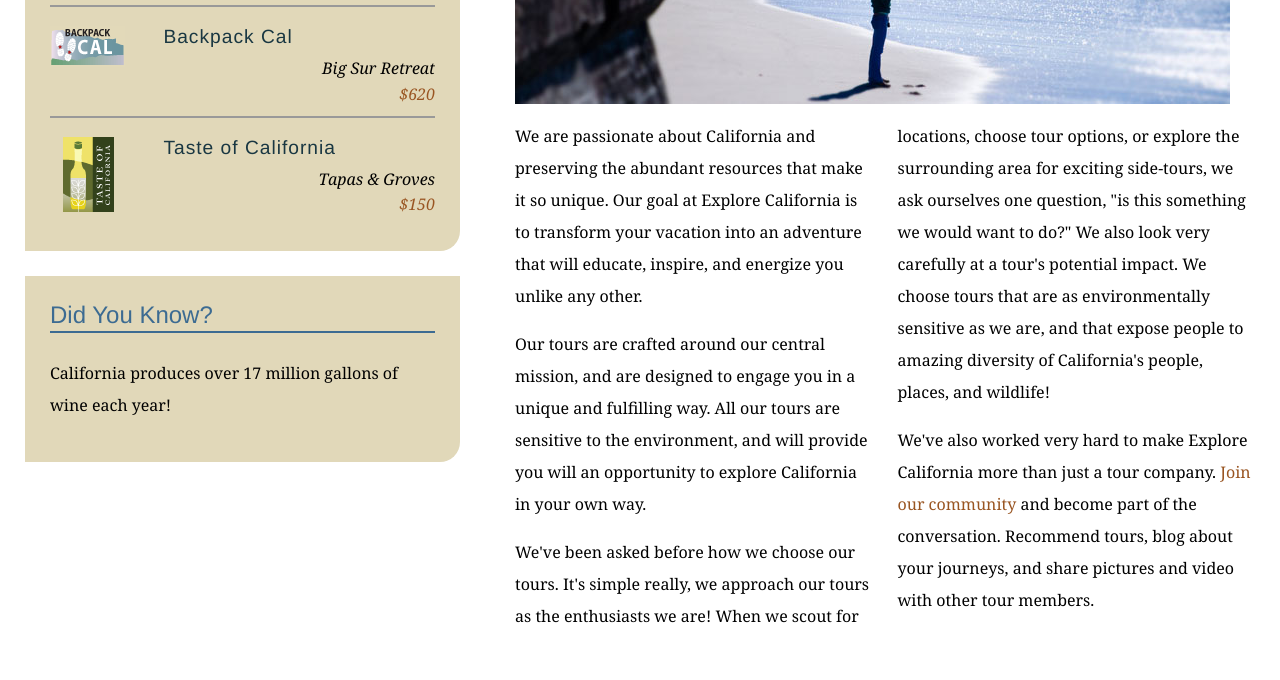
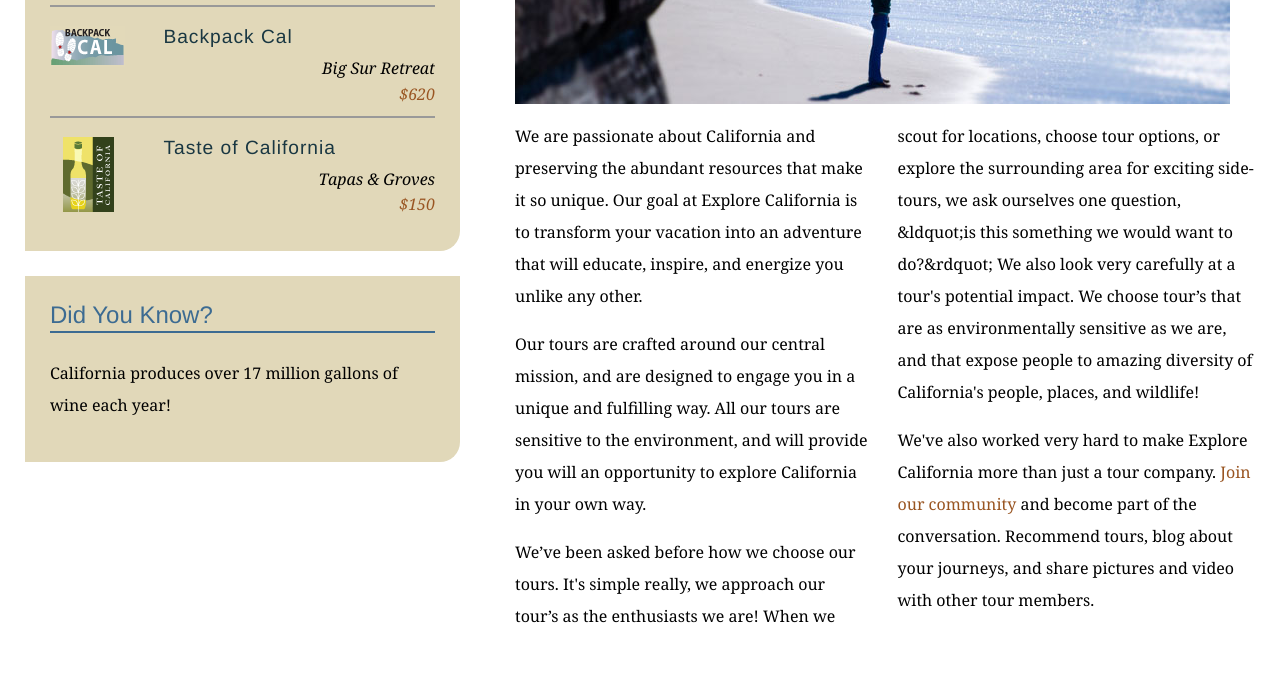
Before and after one commit to ArmandAlex2/explore_california, a plain HTML site: page mission.html in a window 1280 px wide. Shown: the part 580-1260 px from the top of the page. Drawn offline with Linux system fonts and the light colour scheme.

Commit message:
Replaces straight quotes withcurly quotes

```diff
--- a/mission.html
+++ b/mission.html
@@ -64,7 +64,7 @@
           <div class="multiCol">
             <p>We are passionate about California and preserving the abundant resources that make it so unique. Our goal at Explore California is to transform your vacation into an adventure that will educate, inspire, and energize you unlike any other.</p>
             <p>Our tours are crafted around our central mission, and are designed to engage you in a unique and fulfilling way. All our tours are sensitive to the environment, and will provide you will an opportunity to explore California in your own way.</p>
-            <p>We've been asked before how we choose our tours. It's simple really, we approach our tours as the enthusiasts we are! When we scout for locations, choose tour options, or explore the surrounding area for exciting side-tours, we ask ourselves one question, &quot;is this something we would want to do?&quot; We also look very carefully at a tour's potential impact. We choose tours that are as environmentally sensitive as we are, and that expose people to amazing diversity of California's people, places, and wildlife!</p>
+            <p>We&rsquo;ve been asked before how we choose our tours. It's simple really, we approach our tour&rsquo;s as the enthusiasts we are! When we scout for locations, choose tour options, or explore the surrounding area for exciting side-tours, we ask ourselves one question, &ldquot;is this something we would want to do?&rdquot; We also look very carefully at a tour's potential impact. We choose tour&rsquo;s that are as environmentally sensitive as we are, and that expose people to amazing diversity of California's people, places, and wildlife!</p>
             <p>We've also worked very hard to make Explore California more than just a tour company. <a href="explorers/join.html">Join our community</a> and become part of the conversation. Recommend tours, blog about your journeys, and share pictures and video with other tour members.</p>
           </div>
         </div>
```
